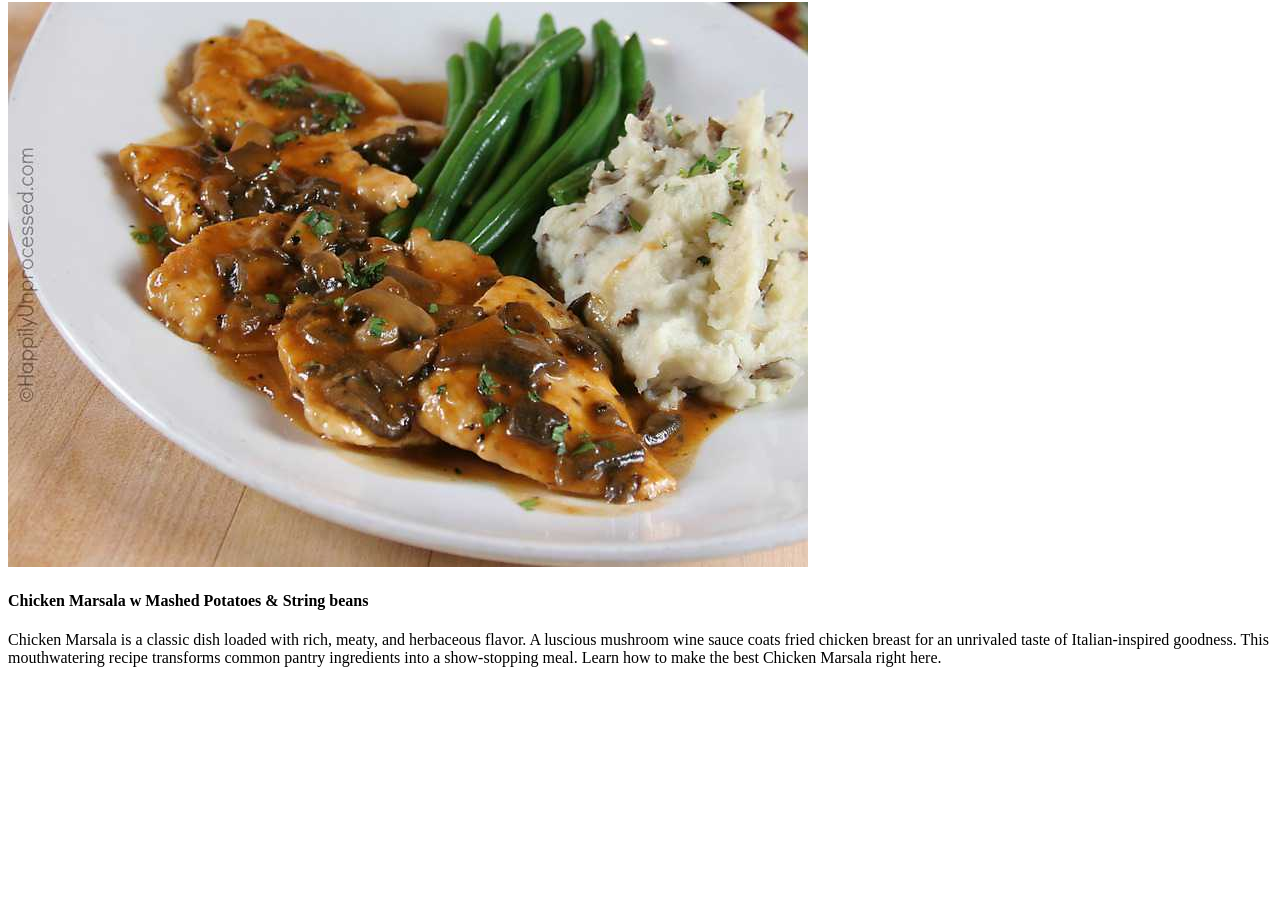
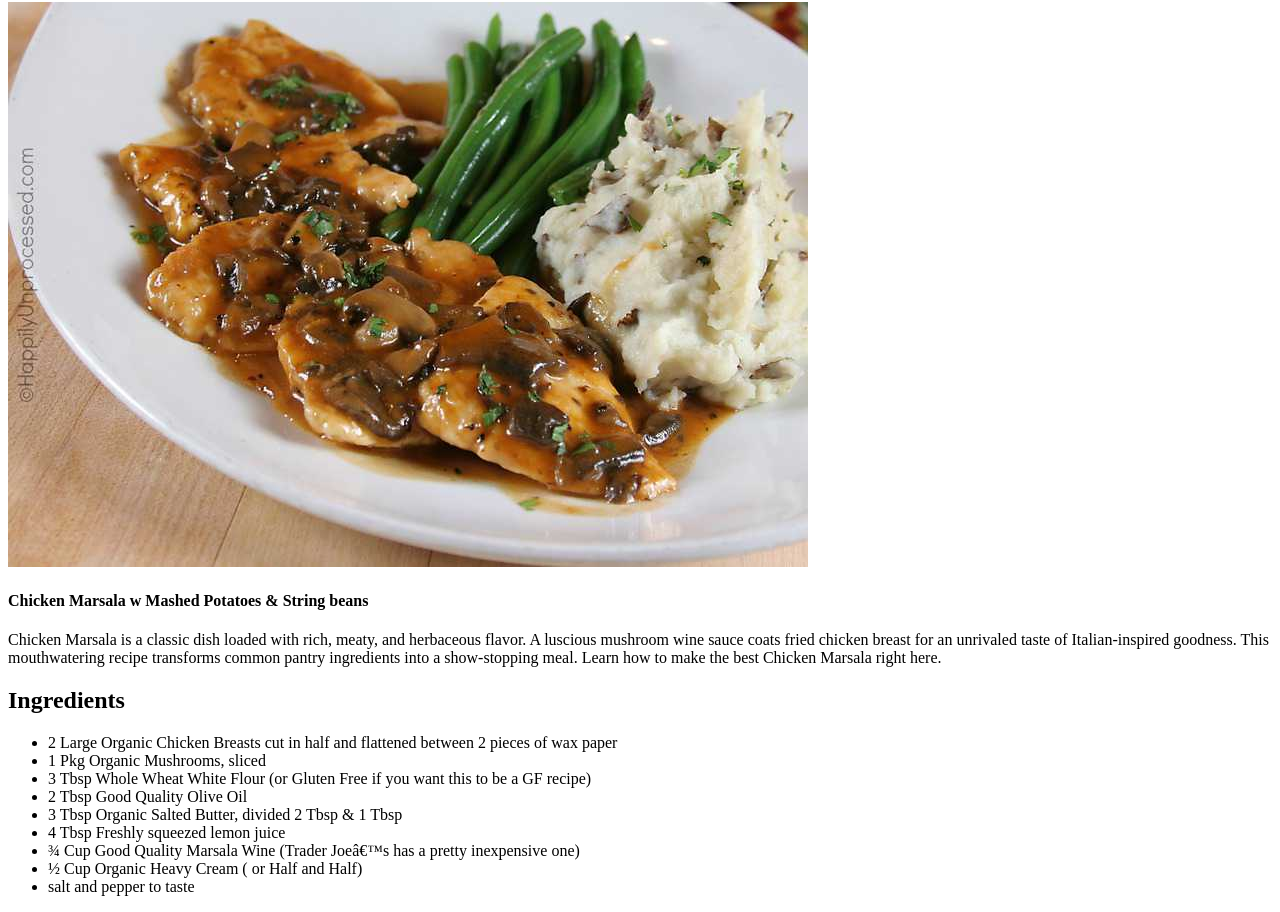
Before and after one commit to OMendoza19/odin-recipes, a plain HTML site: page Recipes/chicken_marsala.html in a window 1280 px wide. Shown: the part 78-990 px from the top of the page. Before the commit the page ends 800 px from the top, so only its background shows below. Drawn offline with Linux system fonts and the light colour scheme.

Commit message:
Added an ingridents list + link to marsala recipe in index.html

```diff
--- a/Recipes/chicken_marsala.html
+++ b/Recipes/chicken_marsala.html
@@ -10,7 +10,20 @@
     <h1>Chicken Marsala</h1>
     <img src="chicken-marsala-mashed-potatoes.jpg" alt="">
     <h4>Chicken Marsala w Mashed Potatoes & String beans</h4>
-    <p>Chicken Marsala is a classic dish loaded with rich, meaty, and herbaceous flavor. A luscious mushroom wine sauce coats fried chicken breast for an unrivaled taste of Italian-inspired goodness. This mouthwatering recipe transforms common pantry ingredients into a show-stopping meal. Learn how to make the best Chicken Marsala right here. </p>
+    <p>Chicken Marsala is a classic dish loaded with rich, meaty, and herbaceous flavor. A luscious mushroom wine sauce coats fried chicken breast for an unrivaled taste of Italian-inspired goodness. This mouthwatering recipe transforms common pantry ingredients into a show-stopping meal. Learn how to make the best Chicken Marsala right here.</p>
+    <h2>Ingredients</h2>
+   <ul>
+       <li>2 Large Organic Chicken Breasts cut in half and flattened between 2 pieces of wax paper
+        <li>1 Pkg Organic Mushrooms, sliced</li>
+       <li>3 Tbsp Whole Wheat White Flour (or Gluten Free if you want this to be a GF recipe)</li>
+       <li>2 Tbsp Good Quality Olive Oil</li>
+       <li>3 Tbsp Organic Salted Butter, divided 2 Tbsp & 1 Tbsp</li>
+       <li>4 Tbsp Freshly squeezed lemon juice</li>
+       <li> ¾ Cup Good Quality Marsala Wine (Trader Joeâ€™s has a pretty inexpensive one)</li>
+       <li> ½ Cup Organic Heavy Cream ( or Half and Half)</li>
+       <li>salt and pepper to taste</li>
+   </ul>
+
 
 </body>
 </html>
```
Also changed, not shown: index.html (+7 -4 lines).
